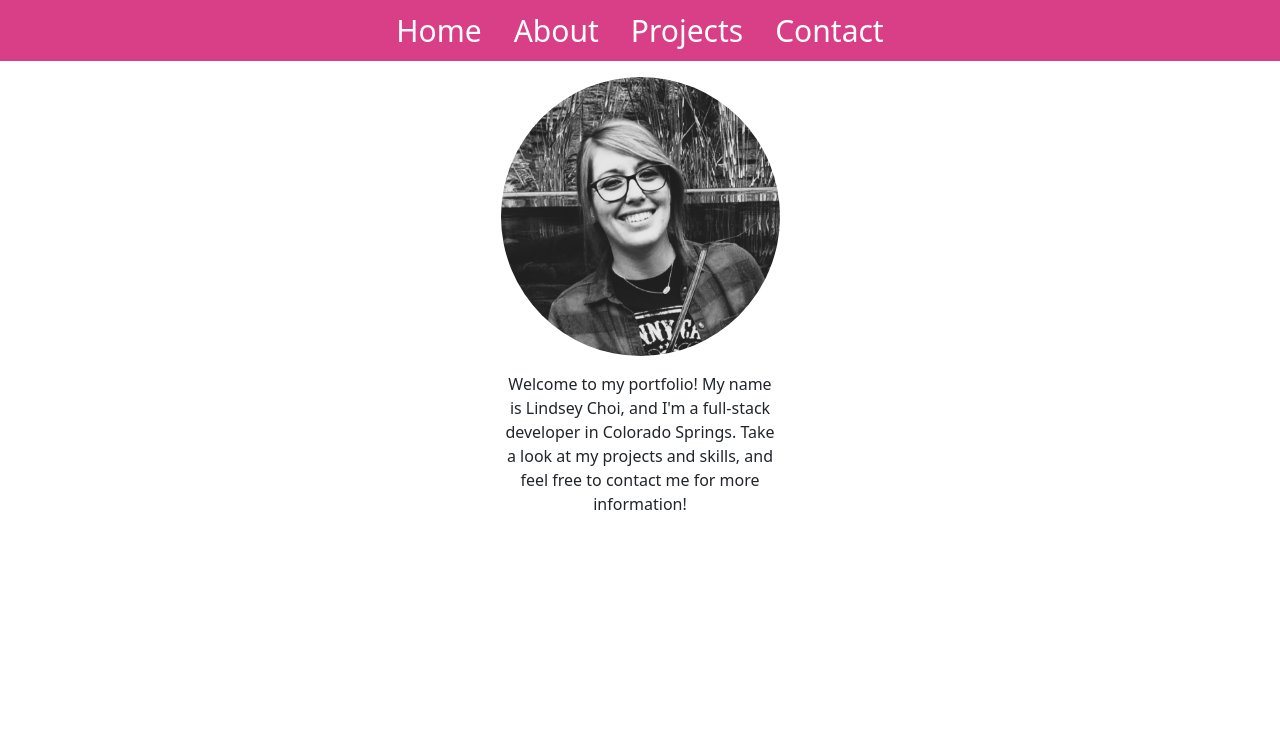
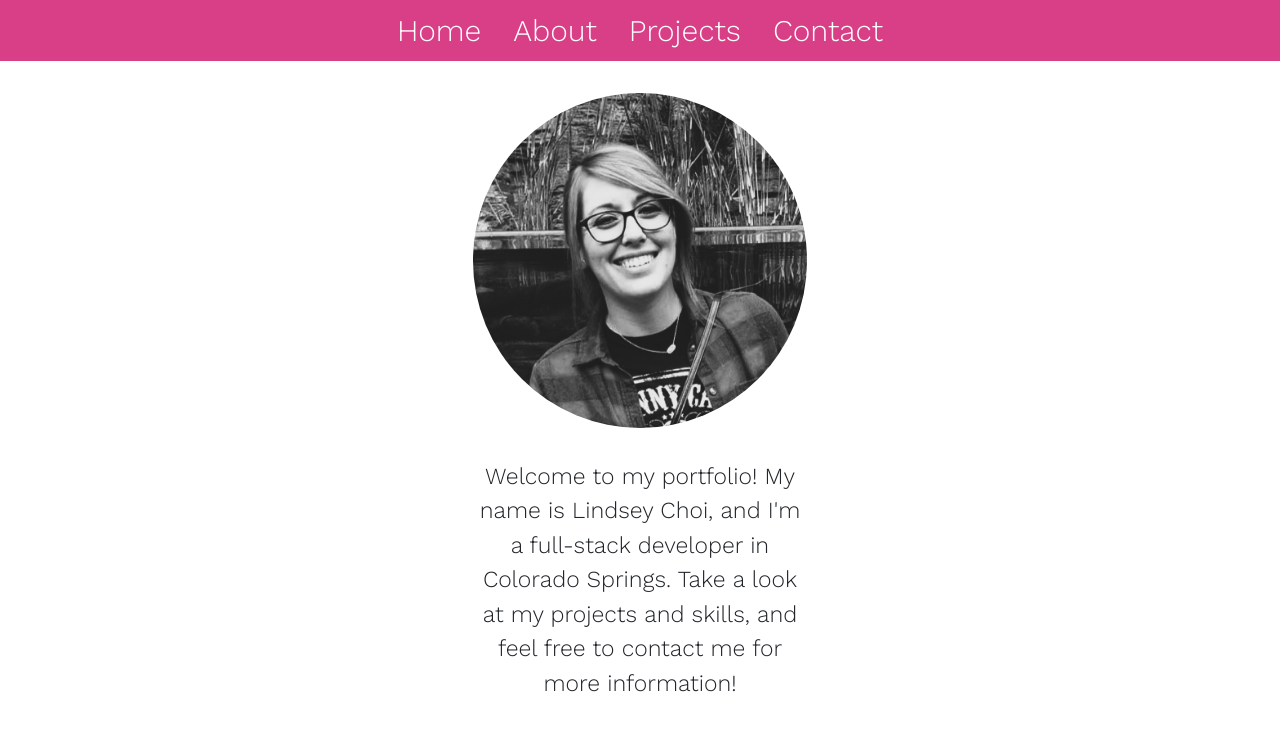
Before and after one commit to lindseychoi/lindseychoi-portfolio, a React (Create React App) app: page / in a window 1280 px wide. Shown: the top 730 px of the page. Built offline with nearby package versions, Linux system fonts and the light colour scheme; a web font is replaced by a local one.

Commit message:
imported google fonts for the entire portfolio, into the css

```diff
--- a/src/App.css
+++ b/src/App.css
@@ -1,3 +1,10 @@
+@import url('https://fonts.googleapis.com/css2?family=Work+Sans:wght@300&display=swap');
+
+* {
+  font-family: 'Work Sans', sans-serif;
+  -webkit-font-smoothing: antialiased;
+  -moz-osx-font-smoothing: grayscale;
+}
 .customNav {
   top: 25%;
   left: 3%;
@@ -14,7 +21,7 @@
 
 .profilepic {
   position: relative;
-  width: 25%;
+  width: 30%;
   border-radius: 50%;
   display: block;
   margin-left: auto;
@@ -22,12 +29,13 @@
 }
 
 .welcomeHome {
-  width: 25%;
+  width: 30%;
   position: relative;
   display: block;
   margin-left: auto;
   margin-right: auto;
   text-align: center;
+  font-size: 23px;
 }
 
 
--- a/src/components/pages/Home.js
+++ b/src/components/pages/Home.js
@@ -7,13 +7,13 @@ export default function Home() {
     <div>
       <div className="container">
 
-        <div className="row g-2 mt-0 pt-2">
+        <div className="row g-3 mt-0 pt-3">
           <div>
             <img src={ProfilePic} className="profilepic" alt="picture of me" />
           </div>
         </div>
 
-        <div className="row g-2 mt-0 pt-2">
+        <div className="row g-3 mt-0 pt-3">
           <div className="welcomeHome">
             <p>
               Welcome to my portfolio! My name is Lindsey Choi, and I'm a full-stack developer in Colorado Springs. Take a look at my projects and skills, and feel free to contact me for more information!
```
